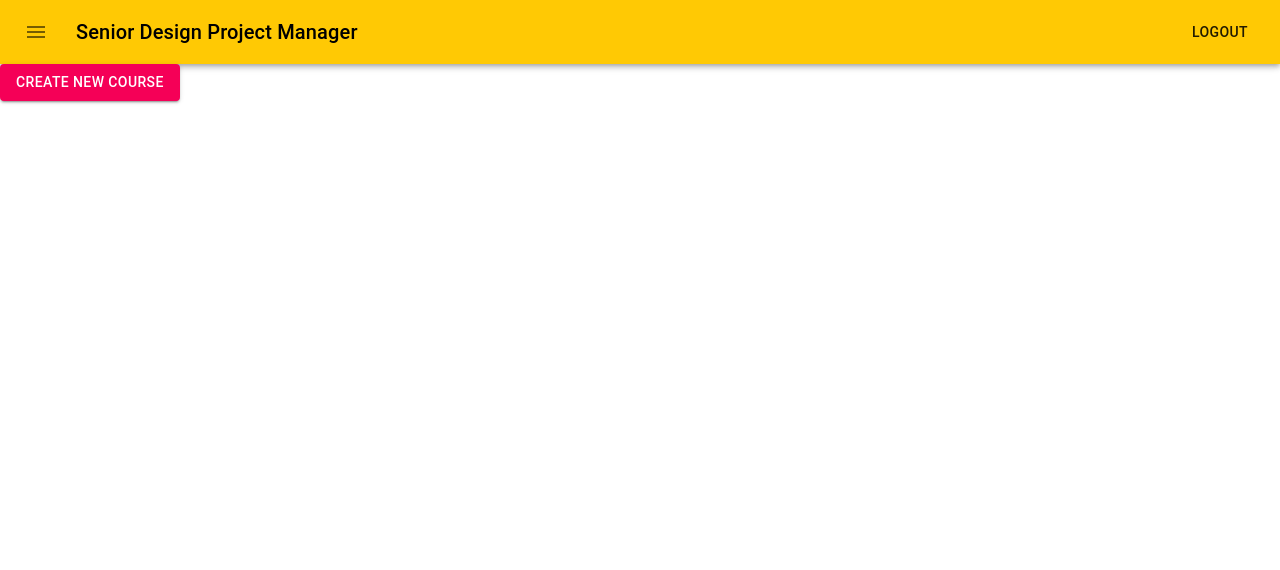
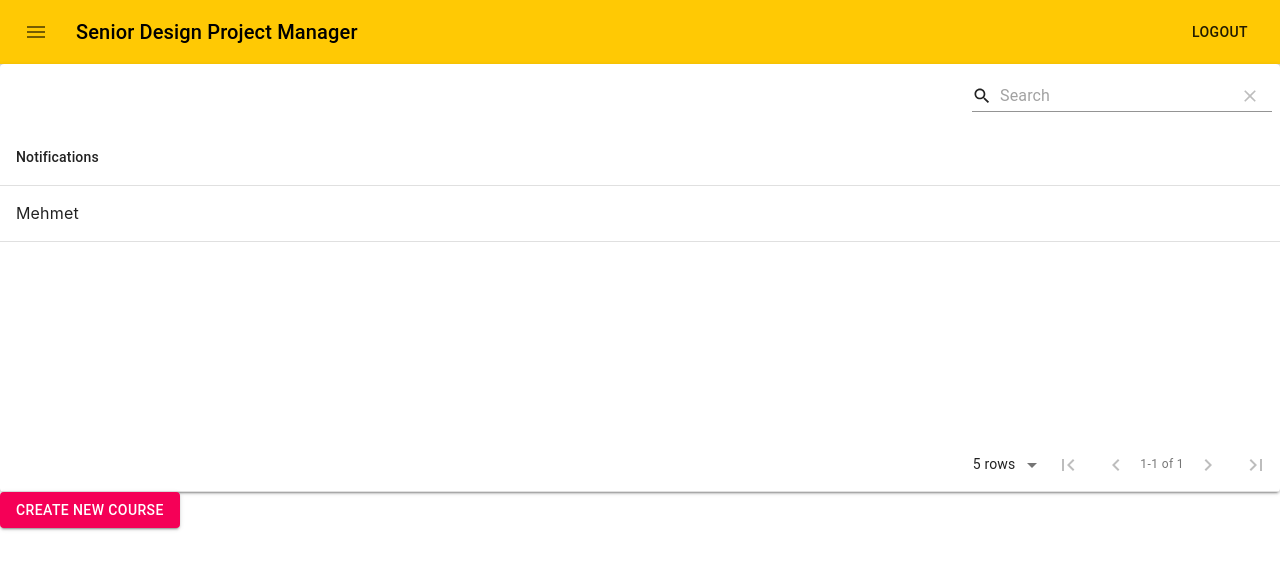
Before and after one commit to nguderian/SDPM, a React (Create React App) app in the folder frontend/: page / in a window 1280 px wide. Shown: the top 570 px of the page. Built offline with nearby package versions, Linux system fonts and the light colour scheme.

Commit message:
Table added, need to connect to receive data from backend now.

```diff
--- a/frontend/src/components/Home.js
+++ b/frontend/src/components/Home.js
@@ -1,12 +1,65 @@
 import React, { Component } from 'react';
+import ReactDOM from "react-dom";
+import MaterialTable from "material-table";
+import { forwardRef } from 'react';
+import AddBox from '@material-ui/icons/AddBox';
+import ArrowDownward from '@material-ui/icons/ArrowDownward';
+import Check from '@material-ui/icons/Check';
+import ChevronLeft from '@material-ui/icons/ChevronLeft';
+import ChevronRight from '@material-ui/icons/ChevronRight';
+import Clear from '@material-ui/icons/Clear';
+import DeleteOutline from '@material-ui/icons/DeleteOutline';
+import Edit from '@material-ui/icons/Edit';
+import FilterList from '@material-ui/icons/FilterList';
+import FirstPage from '@material-ui/icons/FirstPage';
+import LastPage from '@material-ui/icons/LastPage';
+import Remove from '@material-ui/icons/Remove';
+import SaveAlt from '@material-ui/icons/SaveAlt';
+import Search from '@material-ui/icons/Search';
+import ViewColumn from '@material-ui/icons/ViewColumn';
 import Button from '@material-ui/core/Button';
+import { makeStyles } from '@material-ui/core/styles';
+import Grid from '@material-ui/core/Grid';
 
+const tableIcons = {
+  Add: forwardRef((props, ref) => <AddBox {...props} ref={ref} />),
+  Check: forwardRef((props, ref) => <Check {...props} ref={ref} />),
+  Clear: forwardRef((props, ref) => <Clear {...props} ref={ref} />),
+  Delete: forwardRef((props, ref) => <DeleteOutline {...props} ref={ref} />),
+  DetailPanel: forwardRef((props, ref) => <ChevronRight {...props} ref={ref} />),
+  Edit: forwardRef((props, ref) => <Edit {...props} ref={ref} />),
+  Export: forwardRef((props, ref) => <SaveAlt {...props} ref={ref} />),
+  Filter: forwardRef((props, ref) => <FilterList {...props} ref={ref} />),
+  FirstPage: forwardRef((props, ref) => <FirstPage {...props} ref={ref} />),
+  LastPage: forwardRef((props, ref) => <LastPage {...props} ref={ref} />),
+  NextPage: forwardRef((props, ref) => <ChevronRight {...props} ref={ref} />),
+  PreviousPage: forwardRef((props, ref) => <ChevronLeft {...props} ref={ref} />),
+  ResetSearch: forwardRef((props, ref) => <Clear {...props} ref={ref} />),
+  Search: forwardRef((props, ref) => <Search {...props} ref={ref} />),
+  SortArrow: forwardRef((props, ref) => <ArrowDownward {...props} ref={ref} />),
+  ThirdStateCheck: forwardRef((props, ref) => <Remove {...props} ref={ref} />),
+  ViewColumn: forwardRef((props, ref) => <ViewColumn {...props} ref={ref} />)
+};
 class Home extends Component {
     render() {
         return (
+            <div style={{ maxWidth: "100%" }}>
+            <MaterialTable
+                icons={tableIcons}
+                columns=
+                {[
+                    { title: "Notifications", field: "notification" },
+                ]}
+                data=
+                {[
+                    { notification: "Mehmet"}
+                ]}
+                title=""
+            />
             <Button variant="contained" color="secondary">
                 Create New Course
             </Button>
+            </div>
         );
     }
 }
```
